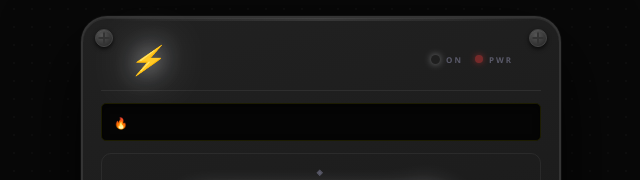
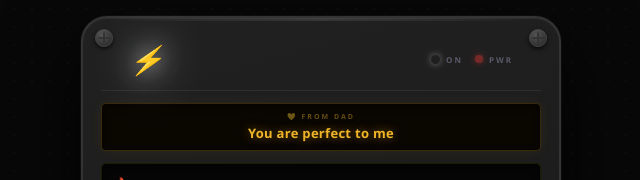
Before and after one commit to papjamzzz/twin-hub, a Flask app: template templates/pedal.html in a window 1280 px wide. Shown: the top 180 px of the page, without its empty margins (319-959 px from the left). Run offline with Flask 3, Linux system fonts and the light colour scheme; the template is opened without the code that fills it, so the values that code supplies are empty.

Commit message:
Add rotating dad messages to both pedals
Fades through 6 expressions every 4 seconds in gold below the nameplate.

Co-Authored-By: Claude Sonnet 4.6 <noreply@anthropic.com>

```diff
--- a/templates/pedal.html
+++ b/templates/pedal.html
@@ -269,6 +269,28 @@
     border-radius: 2px; animation: cffall linear forwards;
   }
   @keyframes cffall { to { transform: translateY(110vh) rotate(720deg); opacity: 0; } }
+
+  /* DAD MESSAGE */
+  .dad-message {
+    background: #0a0600;
+    border: 1px solid rgba(240,180,41,0.2);
+    border-radius: 5px;
+    padding: 8px 14px;
+    margin-bottom: 12px;
+    text-align: center;
+    box-shadow: inset 0 2px 6px rgba(0,0,0,0.6), 0 0 14px rgba(240,180,41,0.06);
+  }
+  .dad-message-label {
+    font-size: 7px; font-weight: 700; letter-spacing: 2px; text-transform: uppercase;
+    color: rgba(240,180,41,0.4); margin-bottom: 3px;
+  }
+  .dad-message-text {
+    font-size: 13px; font-weight: 700;
+    color: #f0b429;
+    text-shadow: 0 0 10px rgba(240,180,41,0.5);
+    transition: opacity 0.6s ease;
+    letter-spacing: 0.3px;
+  }
 </style>
 </head>
 <body>
@@ -288,6 +310,12 @@
       <div class="led-pwr"></div>
       <span class="led-label">PWR</span>
     </div>
+  </div>
+
+  <!-- DAD MESSAGE -->
+  <div class="dad-message">
+    <div class="dad-message-label">💛 from dad</div>
+    <div class="dad-message-text" id="dad-msg">You are perfect to me</div>
   </div>
 
   <!-- TICKER -->
@@ -511,6 +539,28 @@ function launchConfetti() {
   }
 }
 
+// Dad messages rotation
+(function() {
+  const msgs = [
+    "You are perfect to me",
+    "You are magico to papito",
+    "You make me so happy",
+    "Live, Laugh, Love, Learn",
+    "You make each day better than the last",
+    "I wuv ewww 🥰"
+  ];
+  let i = 0;
+  const el = document.getElementById('dad-msg');
+  setInterval(() => {
+    el.style.opacity = '0';
+    setTimeout(() => {
+      i = (i + 1) % msgs.length;
+      el.textContent = msgs[i];
+      el.style.opacity = '1';
+    }, 600);
+  }, 4000);
+})();
+
 // EQ animation
 (function() {
   const bars = document.querySelectorAll('.peq');
```
Also changed, not shown: templates/index.html (+40 -0 lines).
